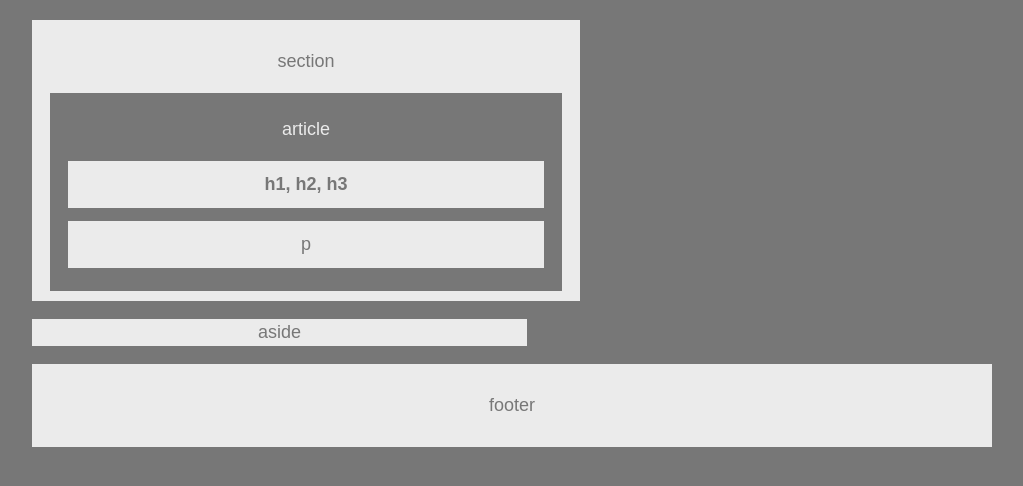
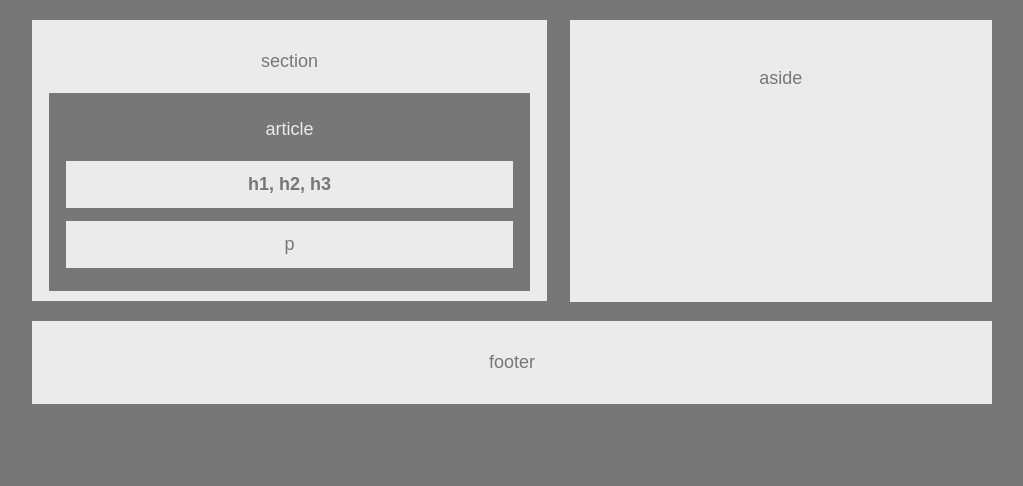
Before and after one commit to tmacli/HW-Wireframe, a PHP site: page / in a window 1280 px wide. Shown: the part 186-672 px from the top of the page, without its empty margins (128-1151 px from the left). Run offline with PHP 8.4, Linux system fonts and the light colour scheme.

Commit message:
completed assignment

```diff
--- a/index.html
+++ b/index.html
@@ -5,6 +5,7 @@
 
 	<link rel="stylesheet" type="text/css" href="style.css">
 </head>
+<body>
 	<header>
 		<p>header</p>
 	</header>
@@ -13,24 +14,24 @@
 		<p>nav</p>
 	</nav>
 
+	<aside id="aside1">
+		<br>
+		<p>aside</p>
+		<br><br><br><br><br><br>
+	</aside>
+
 	<section class="section1">
 		<p>section</p>
 
 		<article id="article1">
-				<p>article</p>
-				<strong><p id="p1">h1, h2, h3</p></strong>
-				<p id="p2">p</p>
+			<p>article</p>
+			<strong><p id="p1">h1, h2, h3</p></strong>
+			<p id="p2">p</p>
 		</article>
 	</section>
-
-	<aside id="aside1">
-		<p>aside</p>
-	</aside>
 
 	<footer>
 		<p>footer</p>
 	</footer>
-<body>
-
 </body>
 </html>
--- a/style.css
+++ b/style.css
@@ -6,7 +6,7 @@ body {
 	font-size: 18px;
 	color: #777;
 	line-height: 150%;
-	margin: 0 auto;
+	margin: auto;
 }
 
 header {
@@ -21,21 +21,24 @@ nav {
 	margin-top: 10px;
 	margin-bottom: 20px;
 }
-section{
-	width: 495px;
-	width: 55%;
-	padding: 10px;
-	margin-top: auto;
-}
 
 aside {
 	background: #ebebeb;
+	width: 44%;
+	padding-bottom: 30px;
+	float: right;
+}
+
+section{
 	width: 495px;
+	padding: 10px;
+	margin-top: auto;
 }
 
 footer {
 	background: #ebebeb;
 	padding: 10px;
+	margin-top: 20px;
 	margin-bottom: 100px;
 }
 
```
